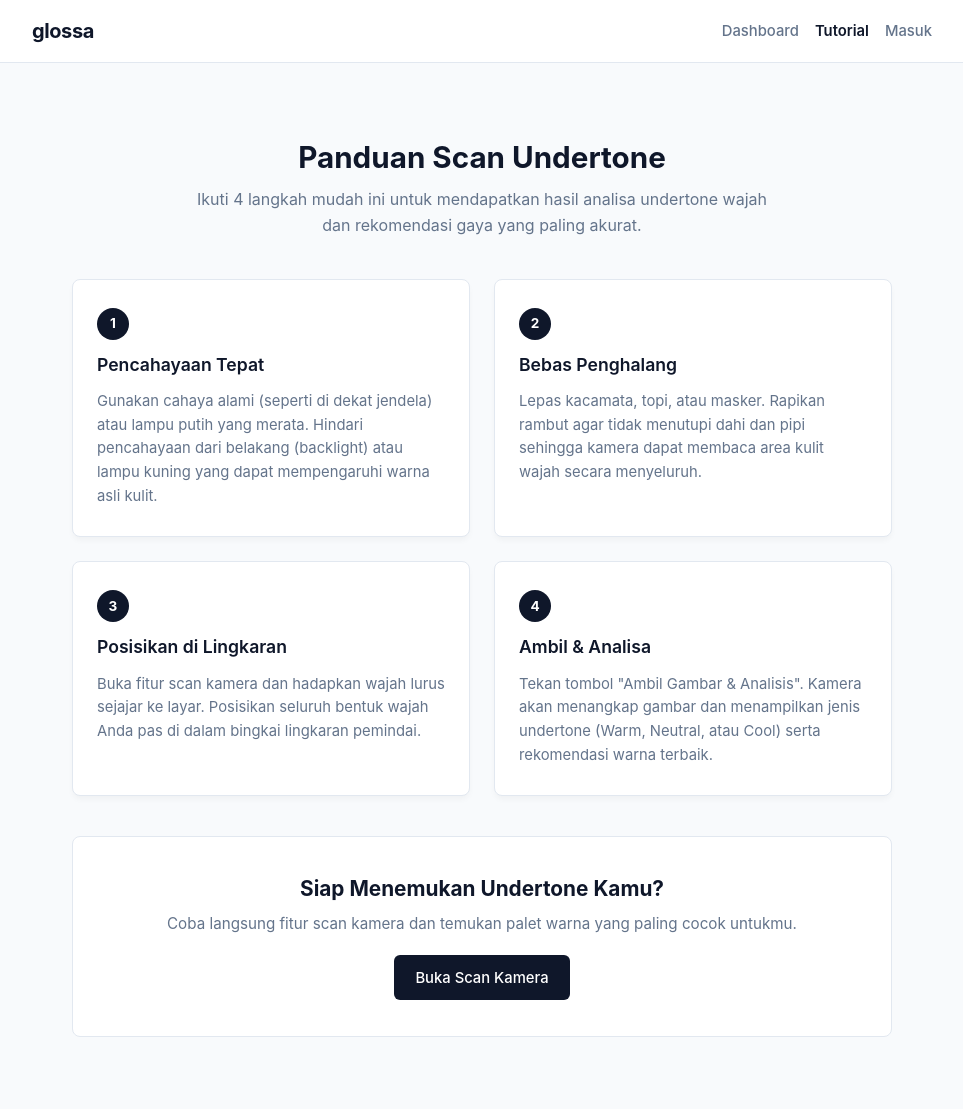
After one commit to azka-fict/glossa, a PHP site: page /tutorial.php in a window 1280 px wide. The commit adds this page. Shown: the whole page, without its empty margins (158-1121 px from the left). Run offline with PHP 8.4, Linux system fonts and the light colour scheme.

Commit message:
Initial commit

```diff
--- a/assets/css/style.css
+++ b/assets/css/style.css
@@ -1381,3 +1435,91 @@ body {
     line-height: 1.5;
     margin: 0.5rem 0;
 }
+
+.tutorial-wrapper {
+    max-width: 820px;
+    margin: 2rem auto;
+}
+
+.tutorial-header {
+    text-align: center;
+    margin-bottom: 2.5rem;
+}
+
+.tutorial-header h1 {
+    font-size: 1.85rem;
+    color: var(--text-main);
+    margin-bottom: 0.5rem;
+}
+
+.tutorial-header p {
+    color: var(--text-muted);
+    font-size: 1rem;
+    max-width: 580px;
+    margin: 0 auto;
+    line-height: 1.6;
+}
+
+.tutorial-grid {
+    display: grid;
+    grid-template-columns: repeat(auto-fit, minmax(340px, 1fr));
+    gap: 1.5rem;
+    margin-bottom: 2.5rem;
+}
+
+.tutorial-card {
+    background: var(--bg-surface);
+    border: 1px solid var(--border-color);
+    border-radius: var(--radius);
+    padding: 1.75rem 1.5rem;
+    box-shadow: 0 4px 6px -1px rgba(0, 0, 0, 0.04);
+    display: flex;
+    flex-direction: column;
+    gap: 0.75rem;
+}
+
+.tutorial-step-badge {
+    align-self: flex-start;
+    display: inline-flex;
+    align-items: center;
+    justify-content: center;
+    width: 32px;
+    height: 32px;
+    border-radius: 50%;
+    background: var(--primary);
+    color: #fff;
+    font-weight: 700;
+    font-size: 0.85rem;
+}
+
+.tutorial-step-title {
+    font-size: 1.1rem;
+    font-weight: 600;
+    color: var(--text-main);
+}
+
+.tutorial-step-desc {
+    color: var(--text-muted);
+    font-size: 0.925rem;
+    line-height: 1.6;
+}
+
+.tutorial-cta {
+    text-align: center;
+    padding: 2.25rem 2rem;
+    background: var(--bg-surface);
+    border: 1px solid var(--border-color);
+    border-radius: var(--radius);
+}
+
+.tutorial-cta h3 {
+    margin-bottom: 0.5rem;
+    font-size: 1.3rem;
+    color: var(--text-main);
+}
+
+.tutorial-cta p {
+    color: var(--text-muted);
+    margin-bottom: 1.25rem;
+    font-size: 0.95rem;
+}
--- a/assets/js/main.js
+++ b/assets/js/main.js
@@ -19,8 +19,27 @@ document.addEventListener('DOMContentLoaded', () => {
     const btnCapture = document.getElementById('btnCapture');
     const cameraVideo = document.getElementById('cameraVideo');
     const cameraStatus = document.getElementById('cameraStatus');
+    const cameraFlash = document.getElementById('cameraFlash');
+    const scannerFrame = document.querySelector('.scanner-frame');
     const captureSuccess = document.getElementById('captureSuccess');
     let mediaStream = null;
+
+    function playShutterSound() {
+        try {
+            const ctx = new (window.AudioContext || window.webkitAudioContext)();
+            const osc = ctx.createOscillator();
+            const gain = ctx.createGain();
+            osc.type = 'triangle';
+            osc.frequency.setValueAtTime(600, ctx.currentTime);
+            osc.frequency.exponentialRampToValueAtTime(80, ctx.currentTime + 0.08);
+            gain.gain.setValueAtTime(0.4, ctx.currentTime);
+            gain.gain.exponentialRampToValueAtTime(0.01, ctx.currentTime + 0.08);
+            osc.connect(gain);
+            gain.connect(ctx.destination);
+            osc.start();
+            osc.stop(ctx.currentTime + 0.08);
+        } catch (e) {}
+    }
 
     if (!btnScan) return;
 
@@ -38,6 +57,9 @@ document.addEventListener('DOMContentLoaded', () => {
 
     async function startCamera() {
         openModal(cameraModal);
+        if (scannerFrame) scannerFrame.style.display = 'block';
+        if (scanResultBox) scanResultBox.style.display = 'none';
+        if (cameraActions) cameraActions.style.display = 'flex';
         if (cameraStatus) {
             cameraStatus.style.display = 'block';
             cameraStatus.textContent = 'Menghubungkan ke kamera...';
@@ -49,7 +71,7 @@ document.addEventListener('DOMContentLoaded', () => {
                 throw new Error('Browser tidak mendukung akses kamera.');
             }
             mediaStream = await navigator.mediaDevices.getUserMedia({
-                video: { facingMode: 'environment' }
+                video: { facingMode: 'user' }
             });
             if (cameraVideo) {
                 cameraVideo.srcObject = mediaStream;
@@ -72,6 +94,9 @@ document.addEventListener('DOMContentLoaded', () => {
         if (cameraVideo) {
             cameraVideo.srcObject = null;
         }
+        if (scannerFrame) scannerFrame.style.display = 'block';
+        if (scanResultBox) scanResultBox.style.display = 'none';
+        if (cameraActions) cameraActions.style.display = 'flex';
         closeModal(cameraModal);
     }
 
@@ -121,23 +146,52 @@ document.addEventListener('DOMContentLoaded', () => {
     if (btnCapture) {
         btnCapture.addEventListener('click', async () => {
             btnCapture.disabled = true;
-            btnCapture.textContent = 'Menganalisis Undertone...';
+            btnCapture.textContent = 'Menganalisis...';
 
-            let undertone = 'Warm';
+            if (cameraFlash) {
+                cameraFlash.classList.add('flash');
+                setTimeout(() => cameraFlash.classList.remove('flash'), 120);
+            }
+            playShutterSound();
+
+            if (cameraVideo) {
+                cameraVideo.pause();
+            }
+            if (scannerFrame) {
+                scannerFrame.style.display = 'none';
+            }
+
+            let hexColor = '#e3a86c';
             let skinTone = 'Medium';
-            let hexColor = '#e3a86c';
+            let imageData = null;
 
             if (cameraVideo && cameraVideo.videoWidth > 0 && cameraVideo.videoHeight > 0) {
                 try {
                     const canvas = document.createElement('canvas');
-                    canvas.width = cameraVideo.videoWidth;
-                    canvas.height = cameraVideo.videoHeight;
+                    const maxDim = 640;
+                    let w = cameraVideo.videoWidth;
+                    let h = cameraVideo.videoHeight;
+                    if (w > maxDim || h > maxDim) {
+                        if (w > h) {
+                            h = Math.round((h * maxDim) / w);
+                            w = maxDim;
+                        } else {
+                            w = Math.round((w * maxDim) / h);
+                            h = maxDim;
+                        }
+                    }
+                    canvas.width = w;
+                    canvas.height = h;
                     const ctx = canvas.getContext('2d');
-                    ctx.drawImage(cameraVideo, 0, 0, canvas.width, canvas.height);
+                    ctx.translate(w, 0);
+                    ctx.scale(-1, 1);
+                    ctx.drawImage(cameraVideo, 0, 0, w, h);
 
-                    const cx = Math.floor(canvas.width / 2);
-                    const cy = Math.floor(canvas.height / 2);
-                    const pixelData = ctx.getImageData(cx - 15, cy - 15, 30, 30).data;
+                    imageData = canvas.toDataURL('image/jpeg', 0.85);
+
+                    const cx = Math.floor(w / 2);
+                    const cy = Math.floor(h / 2);
+                    const pixelData = ctx.getImageData(Math.max(0, cx - 15), Math.max(0, cy - 15), 30, 30).data;
 
                     let r = 0, g = 0, b = 0, count = 0;
                     for (let i = 0; i < pixelData.length; i += 4) {
@@ -146,41 +200,20 @@ document.addEventListener('DOMContentLoaded', () => {
                         b += pixelData[i + 2];
                         count++;
                     }
+                    if (count > 0) {
                         r = Math.round(r / count);
                         g = Math.round(g / count);
                         b = Math.round(b / count);
-
                         hexColor = '#' + [r, g, b].map(x => x.toString(16).padStart(2, '0')).join('');
-
-                    if (r - b > 45 && g > b) {
-                        undertone = 'Warm';
-                    } else if (b > 0.85 * r || r - g < 15) {
-                        undertone = 'Cool';
-                    } else {
-                        undertone = 'Neutral';
-                    }
-
                         const brightness = (r * 299 + g * 587 + b * 114) / 1000;
                         if (brightness > 180) skinTone = 'Fair';
                         else if (brightness > 140) skinTone = 'Medium';
                         else if (brightness > 95) skinTone = 'Tan';
                         else skinTone = 'Deep';
+                    }
                 } catch (e) {
-                    console.warn('Gagal membaca canvas video, menggunakan deteksi otomatis:', e);
+                    console.warn('Gagal membaca canvas video:', e);
                 }
-            } else {
-                const tones = ['Warm', 'Cool', 'Neutral'];
-                undertone = tones[Math.floor(Math.random() * tones.length)];
-            }
-
-            const accuracy = Math.floor(Math.random() * 6) + 93;
-            let rec = '';
-            if (undertone === 'Warm') {
-                rec = 'Warna Terbaik: Terracotta, Peach, Mustard, Olive Green, Warm Gold. Lipstik: Coral, Brick Red, Warm Nude.';
-            } else if (undertone === 'Cool') {
-                rec = 'Warna Terbaik: Berry, Emerald Green, Royal Blue, Silver, Lavender. Lipstik: Rose Pink, Plum, Berry Red.';
-            } else {
-                rec = 'Warna Terbaik: Dusty Pink, Jade Green, Soft Navy, Rose Gold, Off-White. Lipstik: Soft Mauve, Peachy Nude, Classic Red.';
             }
 
             try {
@@ -188,36 +221,36 @@ document.addEventListener('DOMContentLoaded', () => {
                     method: 'POST',
                     headers: { 'Content-Type': 'application/json' },
                     body: JSON.stringify({
-                        undertone,
+                        image: imageData,
                         skin_tone: skinTone,
-                        accuracy,
-                        recommendations: rec,
                         dominant_color: hexColor
                     })
                 });
                 const res = await response.json();
                 if (!res.success) {
-                    throw new Error(res.error || 'Gagal menyimpan.');
-                }
-            } catch (err) {
-                console.error('Error menyimpan scan:', err);
+                    throw new Error(res.error || 'Gagal menganalisis gambar.');
                 }
 
+                const scan = res.scan;
                 if (resUndertoneBadge) {
-                resUndertoneBadge.textContent = `${undertone} Undertone`;
-                resUndertoneBadge.className = `undertone-badge ${undertone.toLowerCase()}`;
+                    resUndertoneBadge.textContent = `${scan.undertone} Undertone`;
+                    resUndertoneBadge.className = `undertone-badge ${scan.undertone.toLowerCase()}`;
                 }
                 if (resAccuracyBadge) {
-                resAccuracyBadge.textContent = `${accuracy}% Akurasi`;
+                    resAccuracyBadge.textContent = `${scan.accuracy}% Akurasi`;
                 }
                 if (resRecommendation) {
-                resRecommendation.textContent = rec;
+                    resRecommendation.textContent = scan.recommendations;
                 }
                 if (cameraActions) cameraActions.style.display = 'none';
                 if (scanResultBox) scanResultBox.style.display = 'block';
-
+            } catch (err) {
+                console.error('Error memproses scan:', err);
+                alert(err.message || 'Terjadi kesalahan saat memproses scan.');
+            } finally {
                 btnCapture.disabled = false;
                 btnCapture.textContent = 'Ambil Gambar & Analisis';
+            }
         });
     }
 
@@ -225,6 +258,8 @@ document.addEventListener('DOMContentLoaded', () => {
         btnScanAgain.addEventListener('click', () => {
             if (scanResultBox) scanResultBox.style.display = 'none';
             if (cameraActions) cameraActions.style.display = 'flex';
+            if (scannerFrame) scannerFrame.style.display = 'block';
+            if (cameraVideo) cameraVideo.play();
         });
     }
 
--- /dev/null
+++ b/config/roboflow.php
@@ -0,0 +1,6 @@
+<?php
+return [
+    'api_key'  => '',
+    'model_id' => '',
+    'version'  => '1',
+];
--- a/includes/header.php
+++ b/includes/header.php
@@ -1,6 +1,7 @@
 <?php
 require_once __DIR__ . '/auth.php';
 $authUser = current_user();
+$currentScript = basename($_SERVER['SCRIPT_NAME'] ?? '');
 ?>
 <!DOCTYPE html>
 <html lang="id">
@@ -15,12 +16,13 @@ $authUser = current_user();
     <div class="nav-container">
         <a href="index.php" class="brand">glossa</a>
         <nav class="nav-links">
+            <a href="index.php" class="nav-link <?= $currentScript === 'index.php' ? 'active' : '' ?>">Dashboard</a>
+            <a href="tutorial.php" class="nav-link <?= $currentScript === 'tutorial.php' ? 'active' : '' ?>">Tutorial</a>
             <?php if ($authUser): ?>
-                <a href="profile.php" class="nav-profile-btn" title="Dashboard Profil">
-                    <span class="nav-avatar"><?= strtoupper(mb_substr($authUser['name'], 0, 1)) ?></span>
-                    <span class="nav-name"><?= htmlspecialchars($authUser['name']) ?></span>
-                </a>
+                <a href="profile.php" class="nav-link <?= $currentScript === 'profile.php' ? 'active' : '' ?>">Profile</a>
                 <a href="logout.php" class="nav-link">Keluar</a>
+            <?php else: ?>
+                <a href="login.php" class="nav-link <?= $currentScript === 'login.php' ? 'active' : '' ?>">Masuk</a>
             <?php endif; ?>
         </nav>
     </div>
--- a/index.php
+++ b/index.php
@@ -114,6 +114,7 @@ require_once __DIR__ . '/includes/header.php';
                     <div class="scanner-line"></div>
                 </div>
                 <div class="camera-status" id="cameraStatus">Menghubungkan ke kamera...</div>
+                <div class="camera-flash" id="cameraFlash"></div>
             </div>
             <div class="camera-actions" id="cameraActions">
                 <button type="button" class="btn btn-primary" id="btnCapture">Ambil Gambar & Analisis</button>
--- /dev/null
+++ b/tutorial.php
@@ -0,0 +1,47 @@
+<?php
+require_once __DIR__ . '/includes/auth.php';
+
+$pageTitle = 'Tutorial - glossa';
+require_once __DIR__ . '/includes/header.php';
+?>
+
+<div class="tutorial-wrapper">
+    <div class="tutorial-header">
+        <h1>Panduan Scan Undertone</h1>
+        <p>Ikuti 4 langkah mudah ini untuk mendapatkan hasil analisa undertone wajah dan rekomendasi gaya yang paling akurat.</p>
+    </div>
+
+    <div class="tutorial-grid">
+        <div class="tutorial-card">
+            <span class="tutorial-step-badge">1</span>
+            <h2 class="tutorial-step-title">Pencahayaan Tepat</h2>
+            <p class="tutorial-step-desc">Gunakan cahaya alami (seperti di dekat jendela) atau lampu putih yang merata. Hindari pencahayaan dari belakang (backlight) atau lampu kuning yang dapat mempengaruhi warna asli kulit.</p>
+        </div>
+
+        <div class="tutorial-card">
+            <span class="tutorial-step-badge">2</span>
+            <h2 class="tutorial-step-title">Bebas Penghalang</h2>
+            <p class="tutorial-step-desc">Lepas kacamata, topi, atau masker. Rapikan rambut agar tidak menutupi dahi dan pipi sehingga kamera dapat membaca area kulit wajah secara menyeluruh.</p>
+        </div>
+
+        <div class="tutorial-card">
+            <span class="tutorial-step-badge">3</span>
+            <h2 class="tutorial-step-title">Posisikan di Lingkaran</h2>
+            <p class="tutorial-step-desc">Buka fitur scan kamera dan hadapkan wajah lurus sejajar ke layar. Posisikan seluruh bentuk wajah Anda pas di dalam bingkai lingkaran pemindai.</p>
+        </div>
+
+        <div class="tutorial-card">
+            <span class="tutorial-step-badge">4</span>
+            <h2 class="tutorial-step-title">Ambil & Analisa</h2>
+            <p class="tutorial-step-desc">Tekan tombol "Ambil Gambar & Analisis". Kamera akan menangkap gambar dan menampilkan jenis undertone (Warm, Neutral, atau Cool) serta rekomendasi warna terbaik.</p>
+        </div>
+    </div>
+
+    <div class="tutorial-cta">
+        <h3>Siap Menemukan Undertone Kamu?</h3>
+        <p>Coba langsung fitur scan kamera dan temukan palet warna yang paling cocok untukmu.</p>
+        <a href="index.php" class="btn btn-primary">Buka Scan Kamera</a>
+    </div>
+</div>
+
+<?php require_once __DIR__ . '/includes/footer.php'; ?>
```
Also changed, not shown: other parts of assets/css/style.css (+59 -5 lines), profile.php (+22 -6 lines), save_scan.php (+50 -9 lines). Lines whose indentation alone changed are shown as unchanged.
